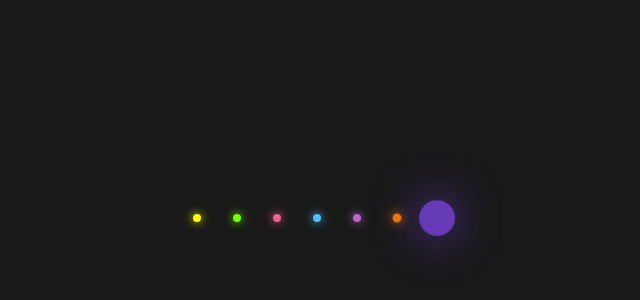
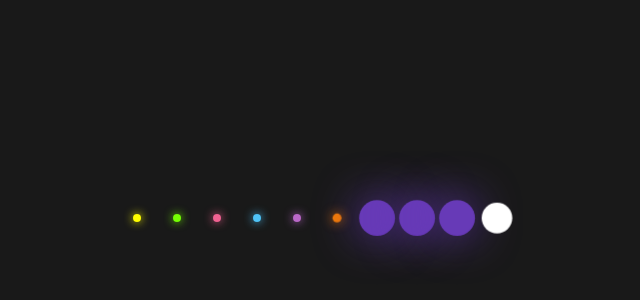
Before and after one commit to AlexDiGrazia/my-second-repo, a plain HTML site: page index.html in a window 1280 px wide. Shown: the part 182-482 px from the top of the page, without its empty margins (323-963 px from the left). Drawn offline with Linux system fonts and the light colour scheme.

Commit message:
added more fancy dots

```diff
--- a/index.html
+++ b/index.html
@@ -15,6 +15,9 @@
     <li></li>
     <li></li>
     <li></li>
+    <li></li>
+    <li></li>
+    <li></li>
   </ul>
 </body>
 </html>
--- a/styles.css
+++ b/styles.css
@@ -77,3 +77,13 @@ ul li:nth-child(7) {
   background: #673ab7;
   box-shadow: 0 0 50px #673ab7;
 }
+ul li:nth-child(8) {
+  animation-delay: -0.2s;
+  background: #673ab7;
+  box-shadow: 0 0 50px #673ab7;
+}
+ul li:nth-child(9) {
+  animation-delay: -0.2s;
+  background: #673ab7;
+  box-shadow: 0 0 50px #673ab7;
+}
```
